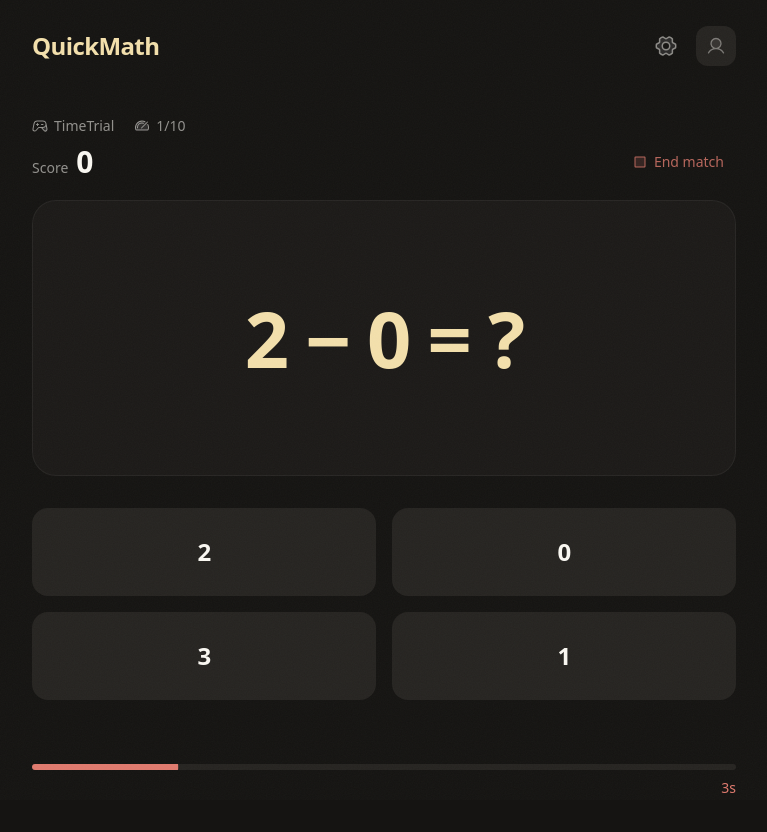
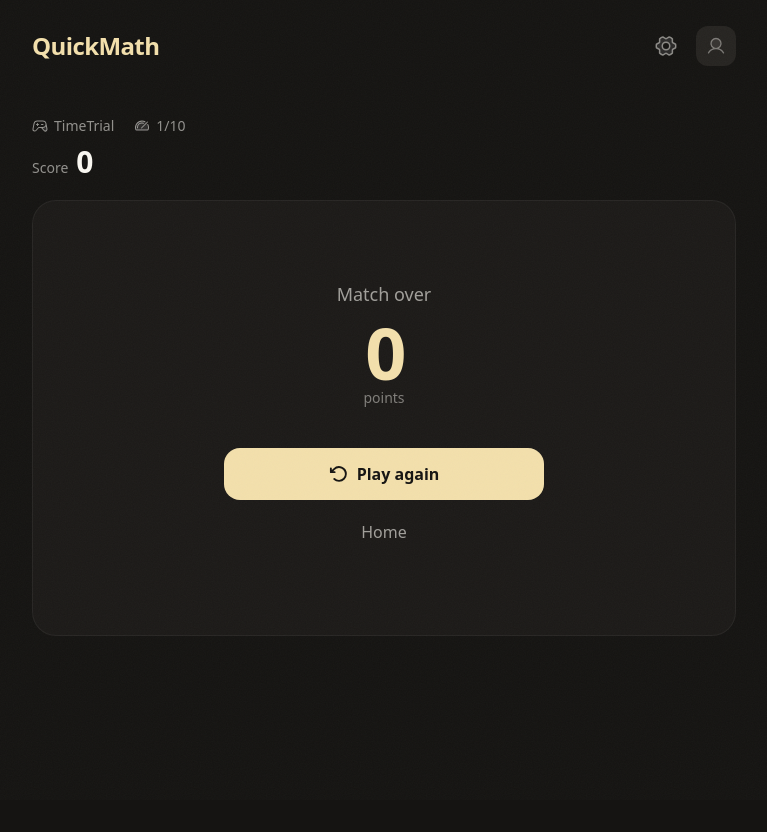
Before and after one commit to P0sseid0n/QuickMath, a Nuxt app: page /game in a window 1280 px wide. Both pictures are taken after a click on the button "End match". Shown: the top 832 px of the page, without its empty margins (256-1023 px from the left). After the commit the page ends 800 px from the top, so only its background shows below. Built offline with nearby package versions, Linux system fonts and the light colour scheme.

Commit message:
encerra partida pelo timer e pelo botao end match

```diff
--- a/app/components/Game/Options/index.vue
+++ b/app/components/Game/Options/index.vue
@@ -58,12 +58,6 @@ function checkCorrect(option: number, index: number) {
 		(v, i) => (i === index ? isCorrect : v)
 	)
 
-	if (isCorrect) {
-		console.log('Correct!')
-	} else {
-		console.log('Wrong!')
-	}
-
 	setTimeout(() => {
 		GameStore.nextRound(isCorrect)
 		checkedOptions.value = []
--- a/app/pages/game.vue
+++ b/app/pages/game.vue
@@ -17,10 +17,21 @@ const displayExpression = computed(() =>
 	(GameStore.expression || '').replace(/\*/g, '×').replace(/\//g, '÷').replace(/-/g, '−')
 )
 
-onMounted(() => {
+async function startMatch() {
 	GameStore.startMatch({ difficulty: 1, mode: 'TimeTrial' })
+
+	// Espera o timer voltar a aparecer, senão a transição da barra não roda
+	await nextTick()
+	timer.value?.resetTimer()
 	timer.value?.startTimer()
-})
+}
+
+function endMatch() {
+	timer.value?.stopTimer()
+	GameStore.endMatch()
+}
+
+onMounted(startMatch)
 </script>
 
 <template>
@@ -48,7 +59,9 @@ onMounted(() => {
 					</div>
 
 					<button
+						v-if="!GameStore.isFinished"
 						type="button"
+						@click="endMatch"
 						class="flex items-center gap-1.5 rounded-xl px-3 py-2 text-sm font-medium text-danger/80 transition duration-200 hover:bg-danger/10 hover:text-danger active:scale-95"
 					>
 						<Icon class="size-4" name="ph:stop-duotone" />
@@ -56,16 +69,45 @@ onMounted(() => {
 					</button>
 				</section>
 
+				<template v-if="!GameStore.isFinished">
+					<section
+						aria-live="polite"
+						class="mb-8 mt-5 rounded-3xl bg-button/40 px-6 py-16 text-center ring-1 ring-inset ring-primary/5 select-none sm:py-20"
+					>
+						<h2 class="font-semibold tabular-nums tracking-tight text-accent" :style="{ fontSize }">{{ displayExpression }} = ?</h2>
+					</section>
+
+					<GameOptions />
+				</template>
+
 				<section
+					v-else
 					aria-live="polite"
-					class="mb-8 mt-5 rounded-3xl bg-button/40 px-6 py-16 text-center ring-1 ring-inset ring-primary/5 select-none sm:py-20"
+					class="mt-5 flex flex-col items-center rounded-3xl bg-button/40 px-6 py-16 text-center ring-1 ring-inset ring-primary/5 sm:py-20"
 				>
-					<h2 class="font-semibold tabular-nums tracking-tight text-accent" :style="{ fontSize }">{{ displayExpression }} = ?</h2>
+					<h2 class="text-lg font-medium text-primary/60">Match over</h2>
+					<p class="mt-2 text-7xl font-bold tabular-nums tracking-tighter text-accent">{{ GameStore.score }}</p>
+					<p class="text-sm text-primary/45">points</p>
+
+					<div class="mt-10 flex w-full max-w-xs flex-col gap-2">
+						<button
+							type="button"
+							@click="startMatch"
+							class="flex items-center justify-center gap-2 rounded-2xl bg-accent py-3.5 font-semibold text-background transition duration-200 hover:-translate-y-0.5 active:translate-y-0 active:scale-[0.98]"
+						>
+							<Icon name="ph:arrow-counter-clockwise-bold" class="size-5" />
+							Play again
+						</button>
+						<NuxtLink
+							to="/"
+							class="rounded-2xl py-3 font-medium text-primary/60 transition duration-200 hover:bg-button hover:text-primary"
+						>
+							Home
+						</NuxtLink>
+					</div>
 				</section>
 
-				<GameOptions />
-
-				<GameTimer ref="timer" class="mt-auto pt-16" />
+				<GameTimer v-show="!GameStore.isFinished" ref="timer" class="mt-auto pt-16" @time-end="endMatch" />
 			</main>
 		</div>
 	</div>
--- a/app/stores/Game.ts
+++ b/app/stores/Game.ts
@@ -10,10 +10,12 @@ export const useGameStore = defineStore('Game', () => {
 	const difficulty = ref(1)
 	const mode = ref<GameMode>(GameMode.TimeTrial)
 	const score = ref(0)
+	const isFinished = ref(false)
 
 	function startMatch(options: { difficulty: number; mode: GameMode }) {
 		difficulty.value = options.difficulty
 		mode.value = options.mode
+		isFinished.value = false
 
 		resetScore()
 
@@ -21,11 +23,18 @@ export const useGameStore = defineStore('Game', () => {
 	}
 
 	function nextRound(isCorrect: boolean = true) {
+		// Uma resposta dada logo antes do fim não conta depois que a partida acabou
+		if (isFinished.value) return
+
 		if (isCorrect) {
 			addScore()
 		}
 
 		expression.value = MathUtils.generateMathExpression(difficulty.value)
+	}
+
+	function endMatch() {
+		isFinished.value = true
 	}
 
 	function addScore(points: number = 10) {
@@ -41,9 +50,11 @@ export const useGameStore = defineStore('Game', () => {
 		difficulty: computed(() => difficulty.value),
 		score: computed(() => score.value),
 		mode: computed(() => mode.value),
+		isFinished: computed(() => isFinished.value),
 
 		startMatch,
 		nextRound,
+		endMatch,
 		addScore,
 	}
 })
```
Also changed, not shown: 1 other file (tests, documents, lock files or other folders).
